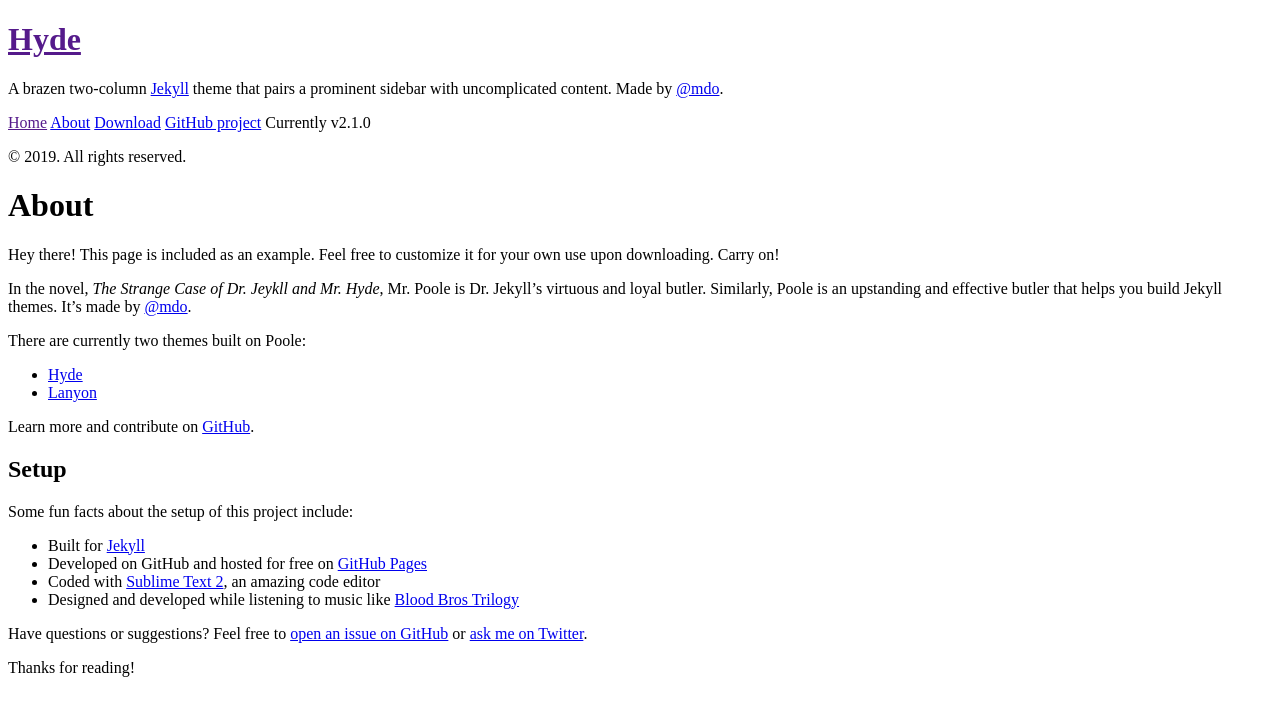
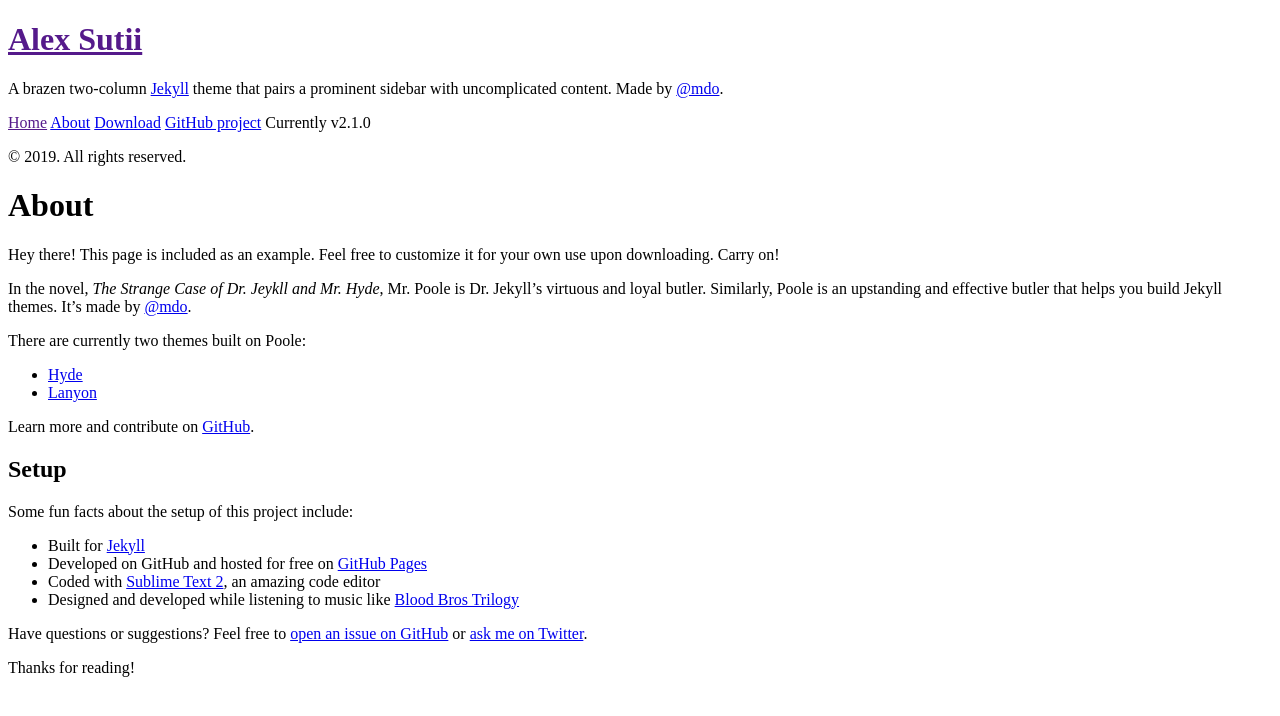
Before and after one commit to sutiialex/sutiialex.github.io, a Jekyll site: the page built from about.md, in a window 1280 px wide. Shown: the top 716 px of the page. Built offline with Jekyll 4.4.1, drawn with Linux system fonts in a browser that asks for light colours; Markdown is read by kramdown in place of the engine named in the settings.

```diff
--- a/_config.yml
+++ b/_config.yml
@@ -6,10 +6,9 @@
 permalink:        pretty
 
 # Setup
-title:            Hyde
+title:            Alex Sutii
 tagline:          'A Jekyll theme'
 description:      'A brazen two-column <a href="http://jekyllrb.com" target="_blank">Jekyll</a> theme that pairs a prominent sidebar with uncomplicated content. Made by <a href="https://twitter.com/mdo" target="_blank">@mdo</a>.'
-url:              http://hyde.getpoole.com
 baseurl:          /
 
 author:
```
Also changed, not shown: 2 other files.
